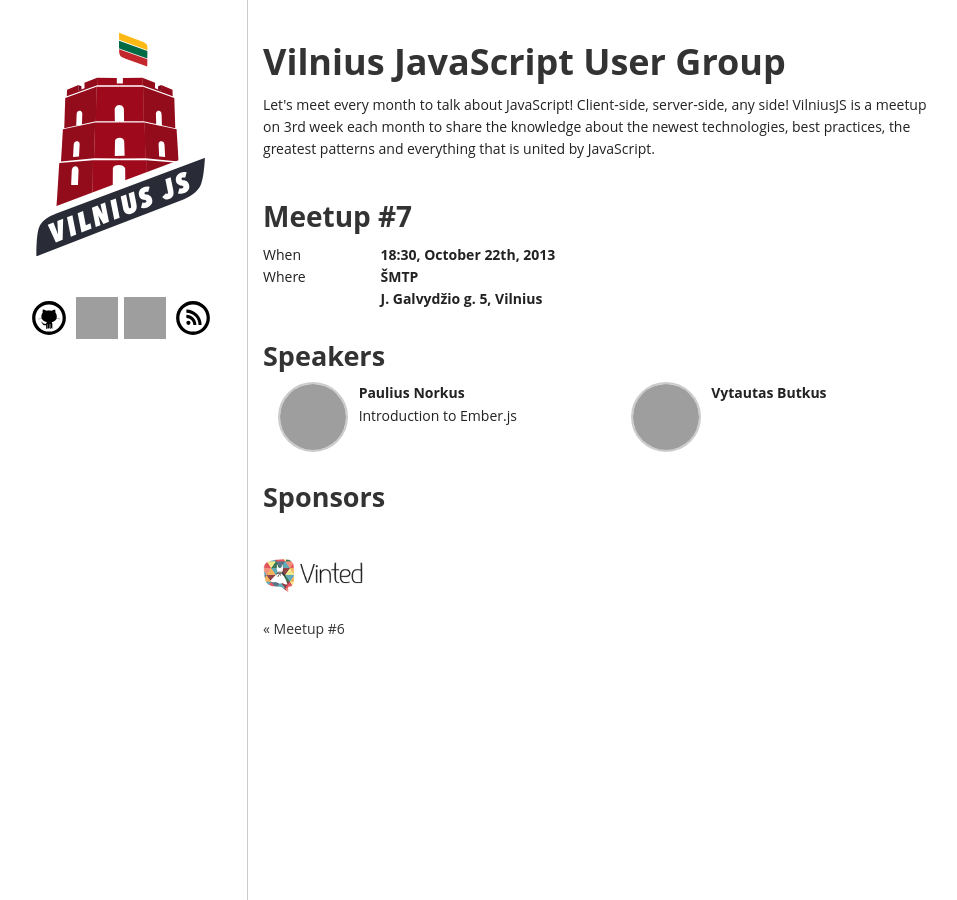
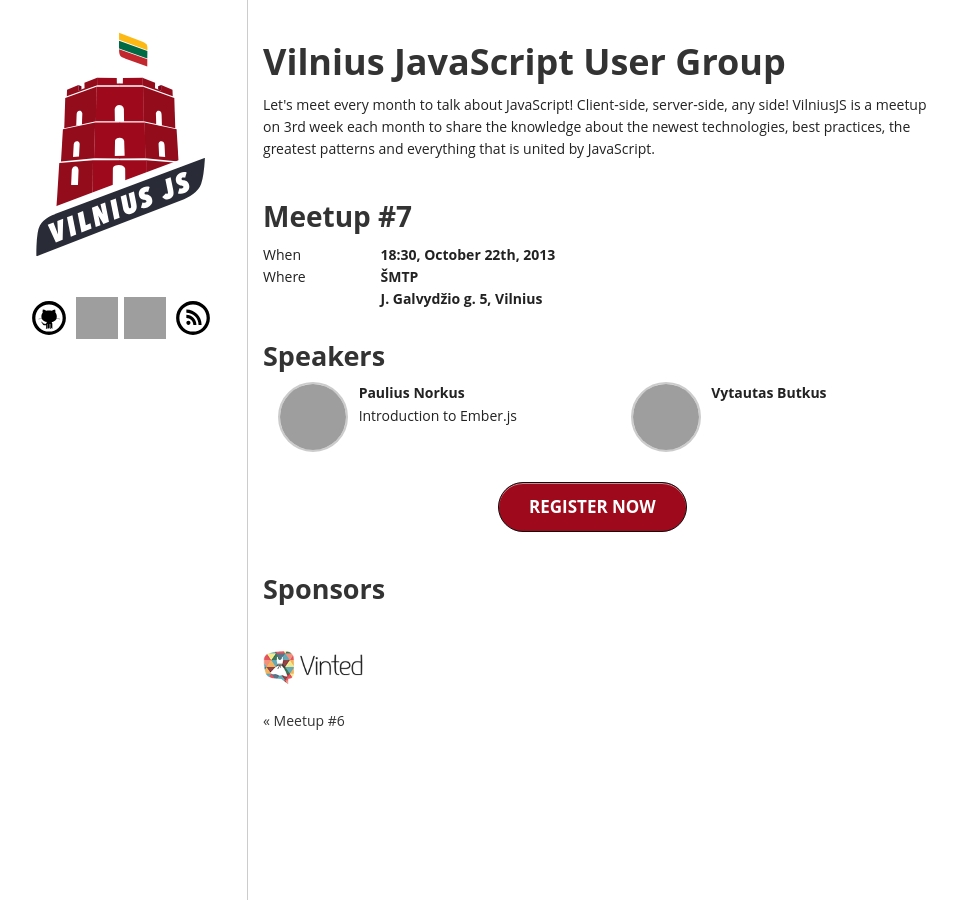
Before and after one commit to VilniusJS/vilniusjs.lt, a Jekyll site: the page built from _posts/2013-10-22-meetup7.html, in a window 1280 px wide, cut to the strip 0-900 px from the top of the page. Shown: the whole strip, without its empty margins (157-1114 px from the left). Built offline with Jekyll 4.4.1, drawn with Linux system fonts in a browser that asks for light colours; comment, search, counter and statistics services are not loaded; grey boxes are pictures that could not be loaded.

Commit message:
Add register link for 7th meetup

```diff
--- a/_posts/2013-10-22-meetup7.html
+++ b/_posts/2013-10-22-meetup7.html
@@ -46,6 +46,14 @@
   </div>
 </div>
 
+<div class="row">
+  <div class="four columns centered">
+    <h3>
+      <a class="large nice round red button" href="https://tito.io/vilniusjs/vilniusjs-7">REGISTER NOW</a>
+    </h3>
+  </div>
+</div>
+
 <h3>Sponsors</h3>
 <div class="row">
   <div class="ten columns">
```
